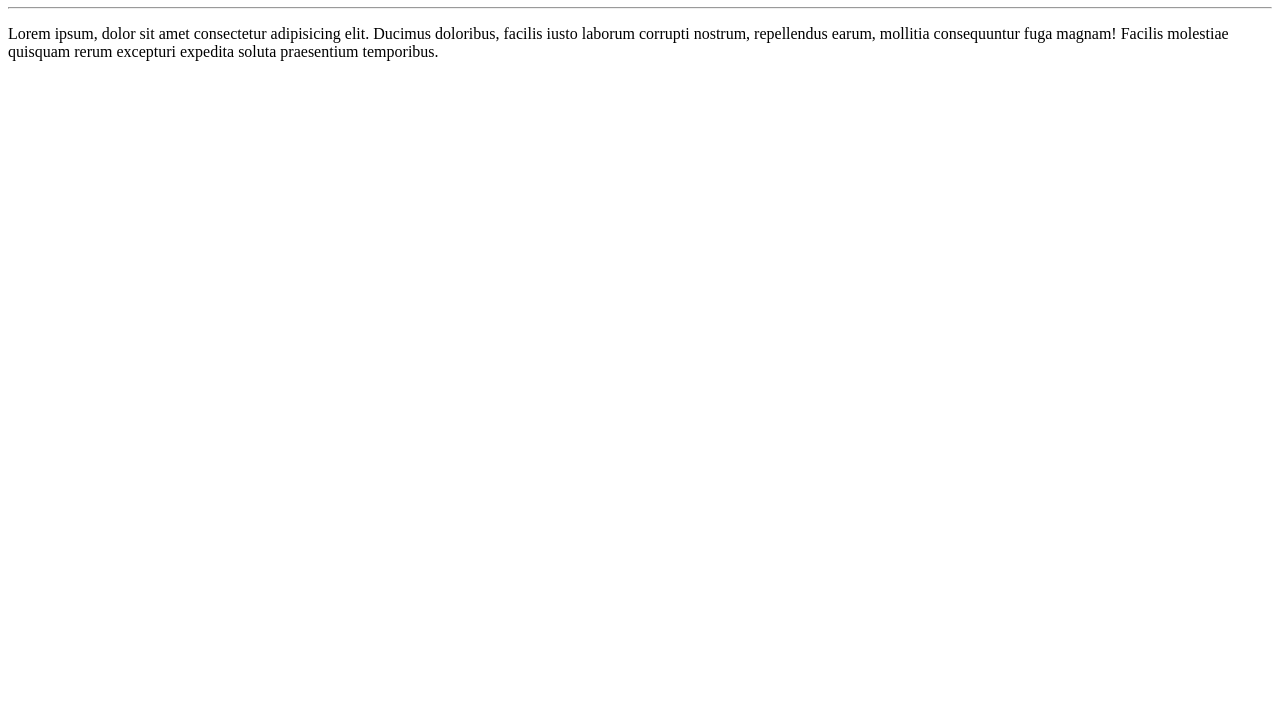
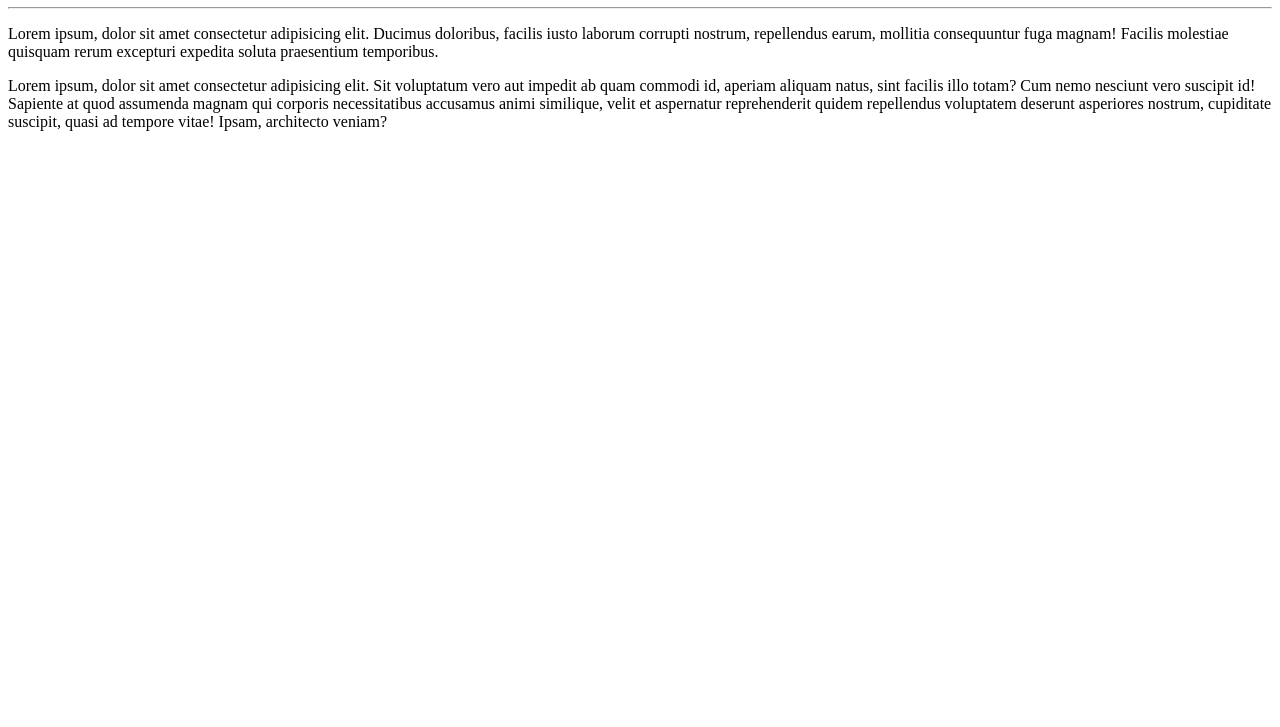
Before and after one commit to Leonardo-ADS24/Ola-Mundo, a plain HTML site: page site-exemplo/index.html in a window 1280 px wide. Shown: the part 73-800 px from the top of the page. Drawn offline with Linux system fonts and the light colour scheme.

Commit message:
Adcionei um paragrafo

```diff
--- a/site-exemplo/index.html
+++ b/site-exemplo/index.html
@@ -9,5 +9,7 @@
     <h1>Olá,Mundo !!!</h1>
     <hr>
     <p>Lorem ipsum, dolor sit amet consectetur adipisicing elit. Ducimus doloribus, facilis iusto laborum corrupti nostrum, repellendus earum, mollitia consequuntur fuga magnam! Facilis molestiae quisquam rerum excepturi expedita soluta praesentium temporibus.</p>
+    <p>Lorem ipsum, dolor sit amet consectetur adipisicing elit. Sit voluptatum vero aut impedit ab quam commodi id, aperiam aliquam natus, sint facilis illo totam? Cum nemo nesciunt vero suscipit id!
+    Sapiente at quod assumenda magnam qui corporis necessitatibus accusamus animi similique, velit et aspernatur reprehenderit quidem repellendus voluptatem deserunt asperiores nostrum, cupiditate suscipit, quasi ad tempore vitae! Ipsam, architecto veniam?</p>
 </body>
 </html>
```
